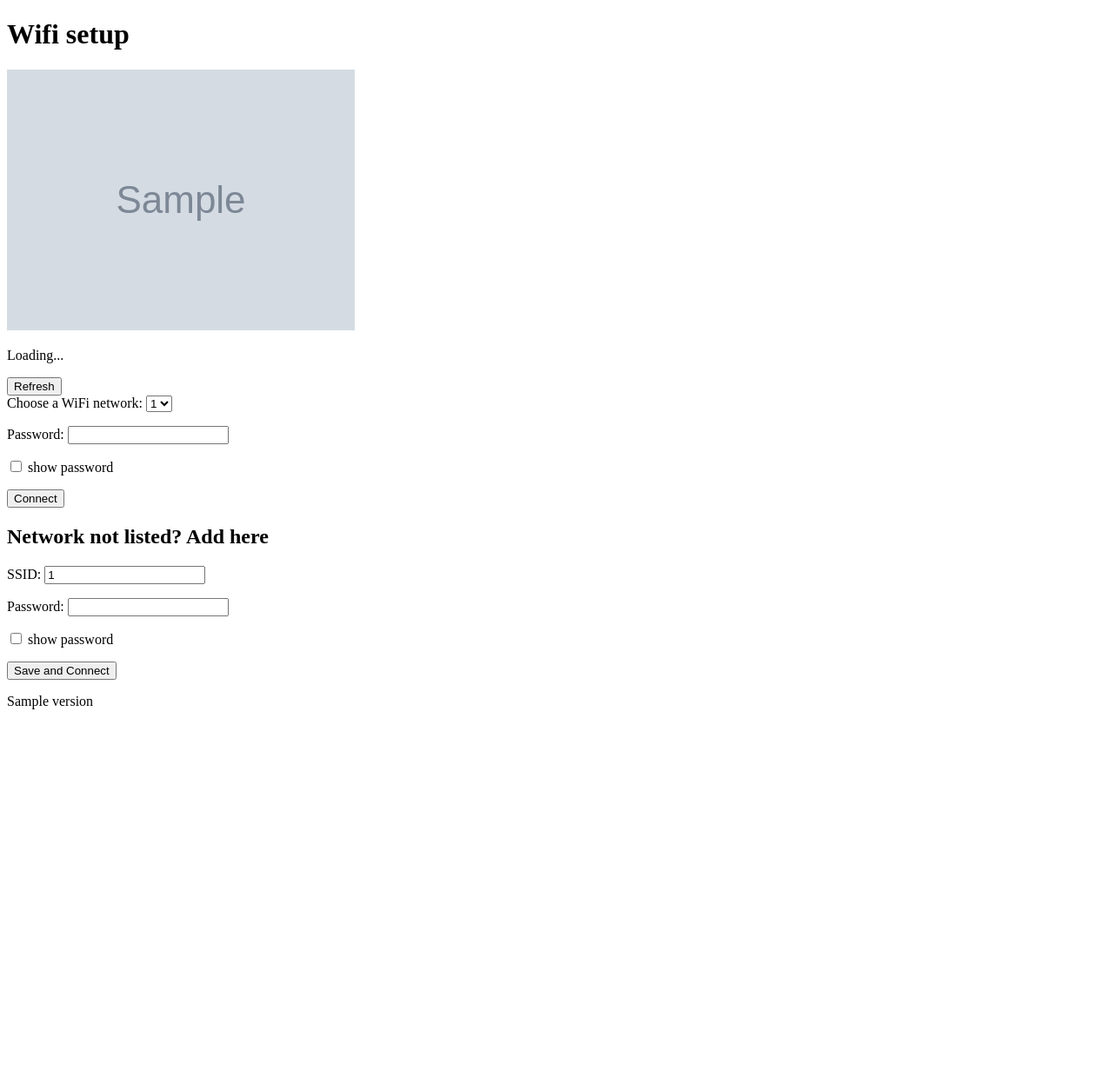
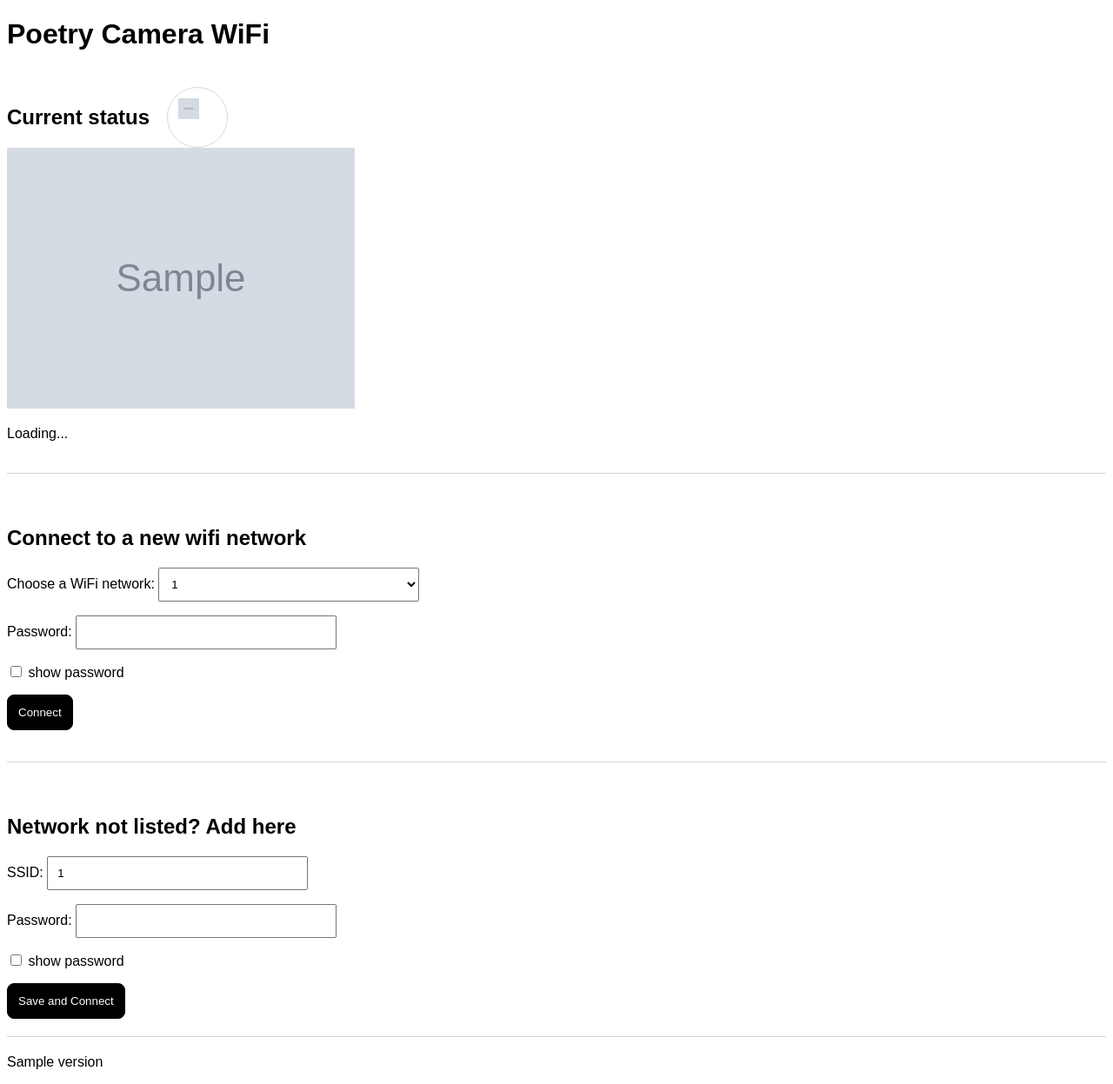
Before and after one commit to carolynz/poetry-camera-rpi, a Flask app: template wifi_portal/templates/index.html in a window 1280 px wide. Shown: the whole page at 87% size. Before the commit the page ends 816 px from the top, so only its background shows below. Run offline with Flask 2, Linux system fonts and the light colour scheme; the template is opened without the code that fills it: most values are stand-ins (such as "Sample title", 1, 10 or a date in 2020); grey boxes marked "Sample" are stand-in pictures; parts of the project's set-up code (start-up, migrations or seed data) failed here and were passed over.

Commit message:
light light styling

```diff
--- a/wifi_portal/app.py
+++ b/wifi_portal/app.py
@@ -176,6 +176,7 @@ def index():
     online_icon = url_for('static', filename='icon/wifi-online.svg')
     offline_icon = url_for('static', filename='icon/wifi-offline.svg')
     loading_icon = url_for('static', filename='icon/loading.svg')
+    refresh_icon = url_for('static', filename='icon/refresh.svg')
 
     return render_template('index.html',
       ssids_list=unique_ssids_list,
@@ -184,7 +185,8 @@ def index():
       ssid=ssid,
       online_icon=online_icon,
       offline_icon=offline_icon,
-      loading_icon=loading_icon
+      loading_icon=loading_icon,
+      refresh_icon=refresh_icon
     )
 
 
--- a/wifi_portal/static/styles.css
+++ b/wifi_portal/static/styles.css
@@ -1,6 +1,7 @@
 /* Apply to all devices */
 body {
-  font-size: 1.5em;
+  font-size: 1em;
+  font-family: "Arial", sans-serif;
 }
 
 input[type="text"],
@@ -10,6 +11,45 @@ select {
   max-width: 300px;
   box-sizing: border-box;
   padding: 10px;
+}
+
+.button{
+  border-radius: 8px;
+  padding: 12px;
+  background-color: #fff;
+  color: #000;
+  border: 1px solid #d7d7d7;
+}
+
+.button:hover{
+  cursor: pointer;
+}
+
+/* TODO: ADD HOVER STATES */
+
+.button-primary{
+  background-color: #000;
+  color: #fff;
+  border: 1px solid #000;
+}
+
+#refresh-status-button{
+  border-radius: 100%;
+  width: 44px;
+  height: 44px;
+}
+
+.section-header{
+  display: flex;
+  flex-direction: row;
+  align-items: center;
+  gap: 20px;
+}
+
+.section{
+  border-bottom: 1px solid #d7d7d7;
+  padding: 20px 0;
+  margin: 20px 0;
 }
 
 /* Apply to screens smaller than 600px (typical breakpoint for mobile devices) */
--- a/wifi_portal/templates/index.html
+++ b/wifi_portal/templates/index.html
@@ -3,12 +3,19 @@
 <head>
     <meta charset="UTF-8">
     <meta name="viewport" content="width=device-width, initial-scale=1.0">
-    <title>WiFi Setup</title>
+    <link rel="stylesheet" href="{{ url_for('static', filename='styles.css') }}">
+
+    <title>Poetry Camera WiFi Setup</title>
 </head>
 <body>
-    <h1>Wifi setup</h1>
+    <h1>Poetry Camera WiFi</h1>
 
     <!-- current connection status -->
+    <div class="section">
+    <div class="section-header">
+      <h2>Current status</h2>
+      <div id="refresh-status-button" class="button button-secondary"><img src="{{ refresh_icon }}" width="24" height="24"></div>
+    </div>
     <div id="status-section">
         <div id="status-indicator">
              <img src="{% if internet_status == 'online' %}{{ online_icon }}{% elif internet_status == 'offline' %}{{ offline_icon }}{% else %}{{ loading_icon }}{% endif %}" alt="Status Icon">
@@ -22,10 +29,12 @@
              {% endif %}
              </p>
         </div>
-        <button id="refresh-status-button">Refresh</button>
+    </div>
     </div>
 
     <!-- connect to a new wifi network -->
+    <div class="section">
+    <h2>Connect to a new wifi network</h2>
     <form action="/submit" method="post">
       <label for="ssid">Choose a WiFi network:</label>
       <select name="ssid" id="ssid">
@@ -40,12 +49,14 @@
       <p>
         <input type="checkbox" id="show-password" /> <span>show password</span>
       </p>
-      <input type="submit" value="Connect" />
+      <input type="submit" value="Connect" class="button button-primary"/>
     </form>
 
     <p id="connect-result"></p>
+    </div>
 
     <!-- for hidden networks -->
+    <div class="section">
     <h2>Network not listed? Add here</h2>
     <form id="manual-form" action="/save_and_connect" method="post">
       <label for="manual-ssid">SSID:</label>
@@ -55,9 +66,9 @@
       <p>
         <input type="checkbox" id="show-manual-password" /> <span>show password</span>
       </p>
-      <input type="submit" value="Save and Connect" />
+      <input type="submit" value="Save and Connect" class="button button-primary"/>
     </form>
-
+    </div>
 
     <p>{{ version }}</p>
     <script>
@@ -141,7 +152,7 @@
             });
 
             // Check connection status again when you click refresh button
-            document.getElementById("refresh-button").addEventListener("click", updateStatus);
+            document.getElementById("refresh-status-button").addEventListener("click", updateStatus);
 
       });
     </script>
```
